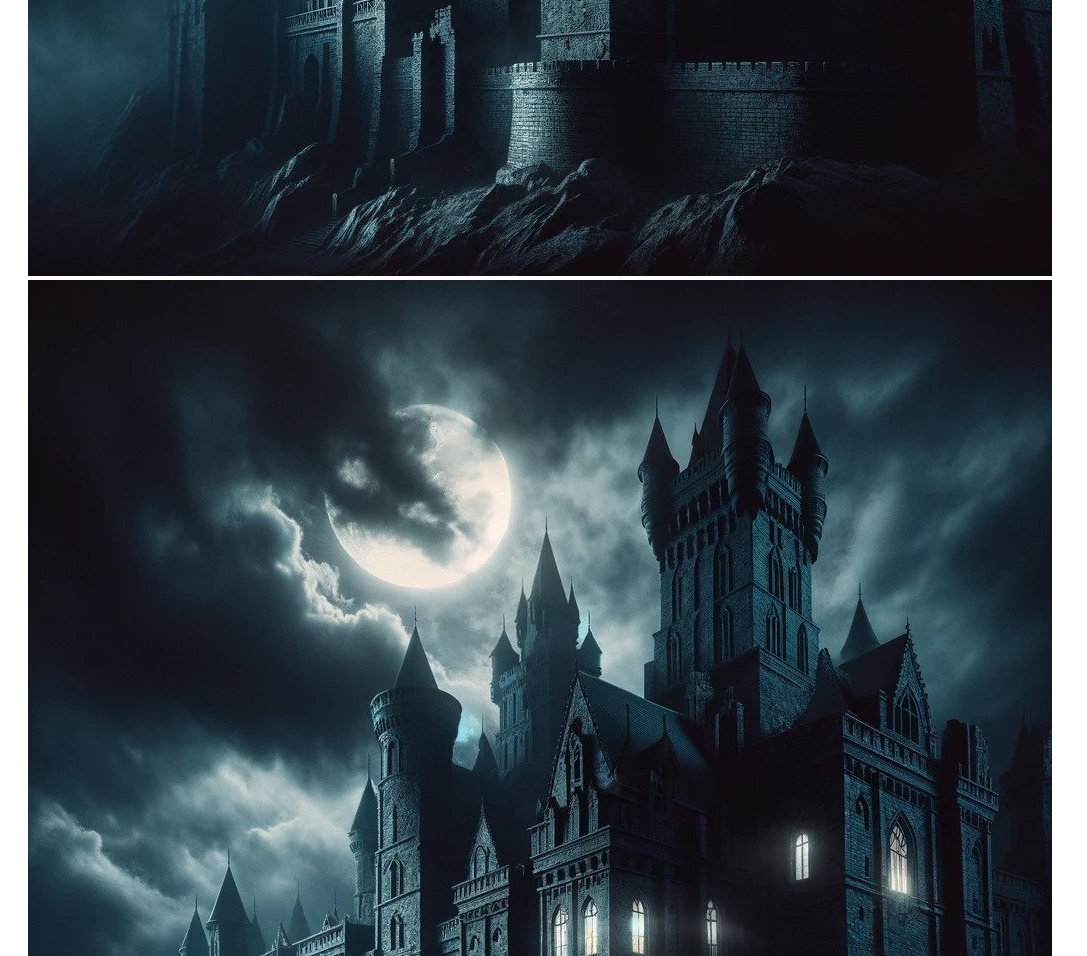
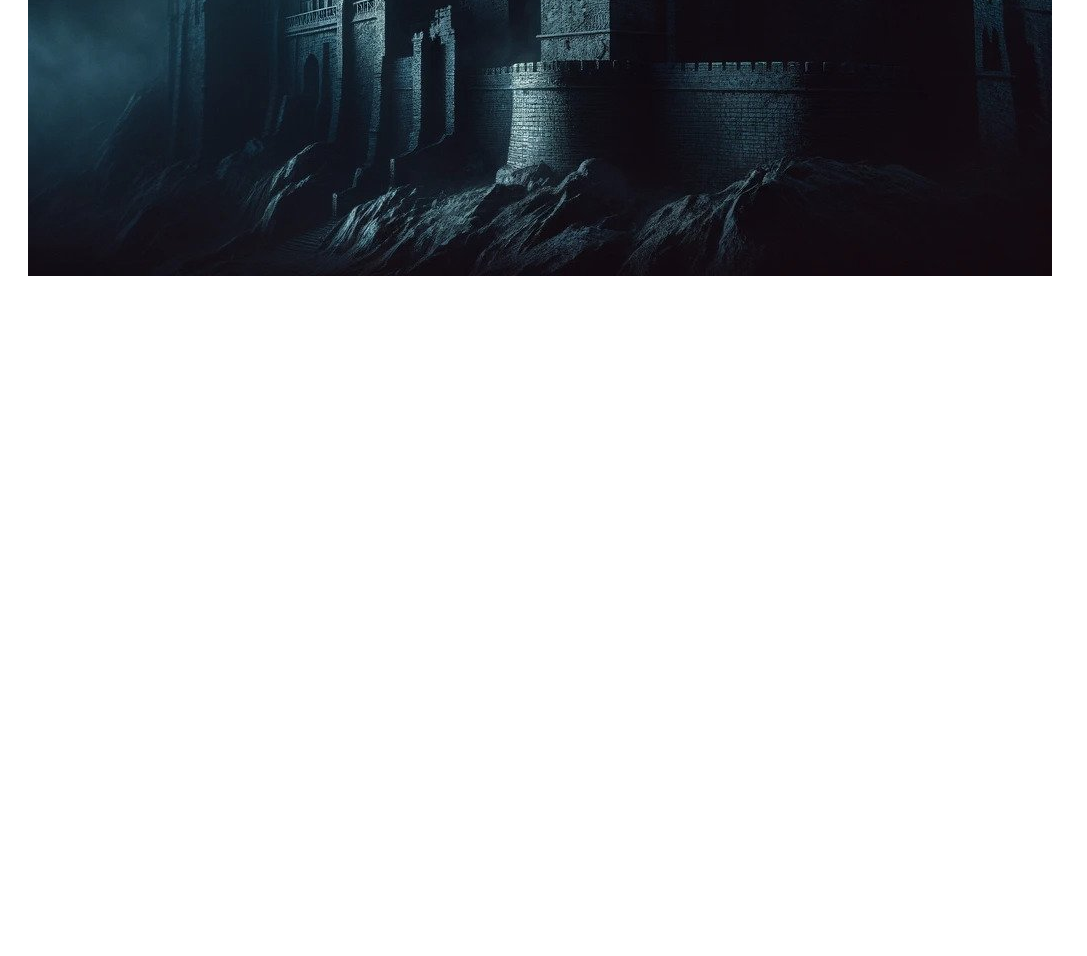
Before and after one commit to Ekinsley2002/midterm-project, a plain HTML site: page index.html in a window 1280 px wide. Shown: the part 1004-1960 px from the top of the page, without its empty margins (0-1087 px from the left). After the commit the page ends 1304 px from the top, so only its background shows below. Drawn offline with Linux system fonts and the light colour scheme.

Commit message:
Update index.html

```diff
--- a/index.html
+++ b/index.html
@@ -20,7 +20,6 @@
         <div id="image">
             <!-- Image will be displayed here -->
         </div>
-        <img src="castle.jpg" alt="Test Image" style="max-width: 100%;">
     </main>
     <script src="script.js"></script>
 </body>
```
